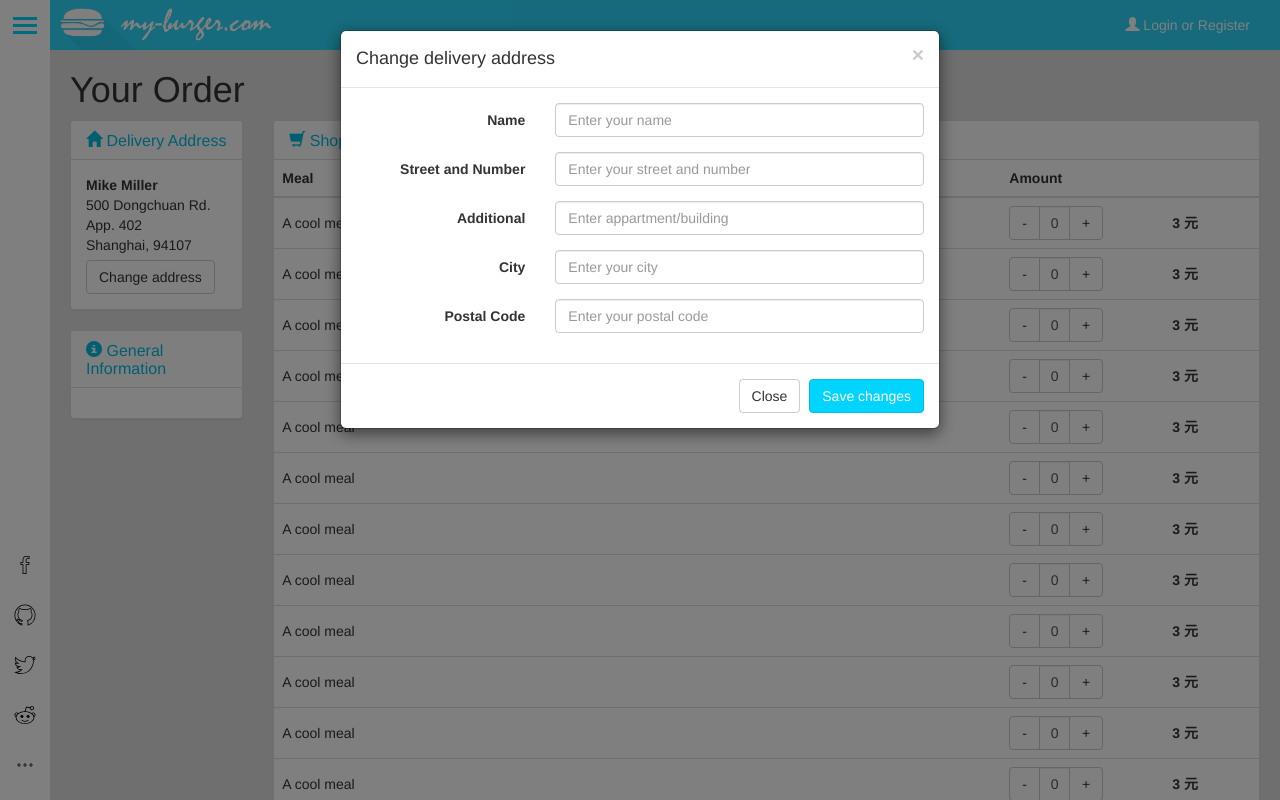
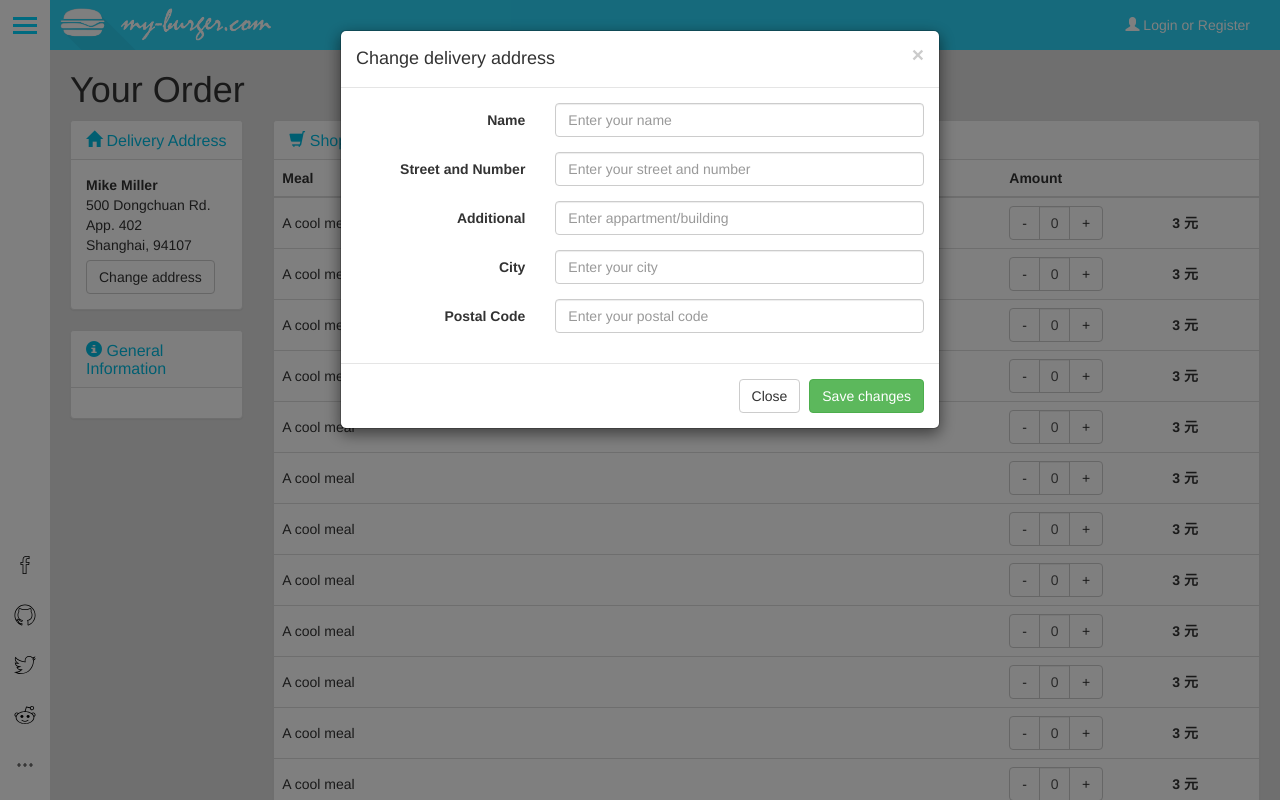
Before and after one commit to crysxd/Project-Workshop-of-Database-Systems-CS357, a PHP site: page /order.php in a window 1280 px wide, after a click on "Change address". Run offline with PHP 8.4, Linux system fonts and the light colour scheme.

Commit message:
Changed button class from coloured to success

```diff
--- a/Webpage/order.php
+++ b/Webpage/order.php
@@ -79,7 +79,7 @@
         </div>
         <div class="modal-footer">
           <button type="button" class="btn btn-default" data-dismiss="modal">Close</button>
-          <button type="button" class="btn btn-colored" id="btn-change-address">Save changes</button>
+          <button type="button" class="btn btn-success" id="btn-change-address">Save changes</button>
         </div>
       </div><!-- /.modal-content -->
     </div><!-- /.modal-dialog -->
@@ -89,6 +89,7 @@
     <h1>Your Order</h1>
     <div class="row">
       <div class="col-sm-12 col-md-4 col-lg-2">
+
         <!-- Adress -->
         <section class="panel panel-default">
           <div class="panel-heading">
```
